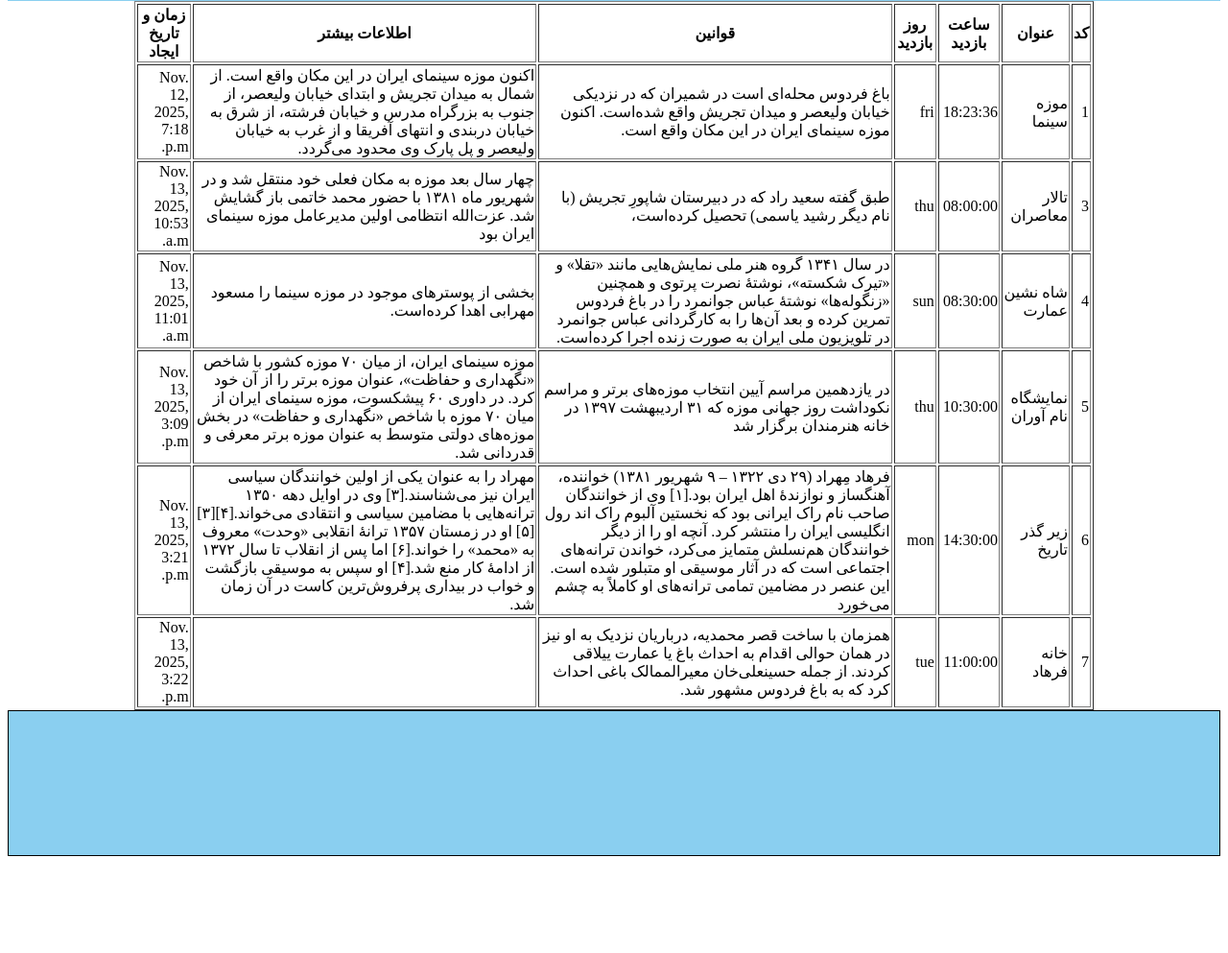
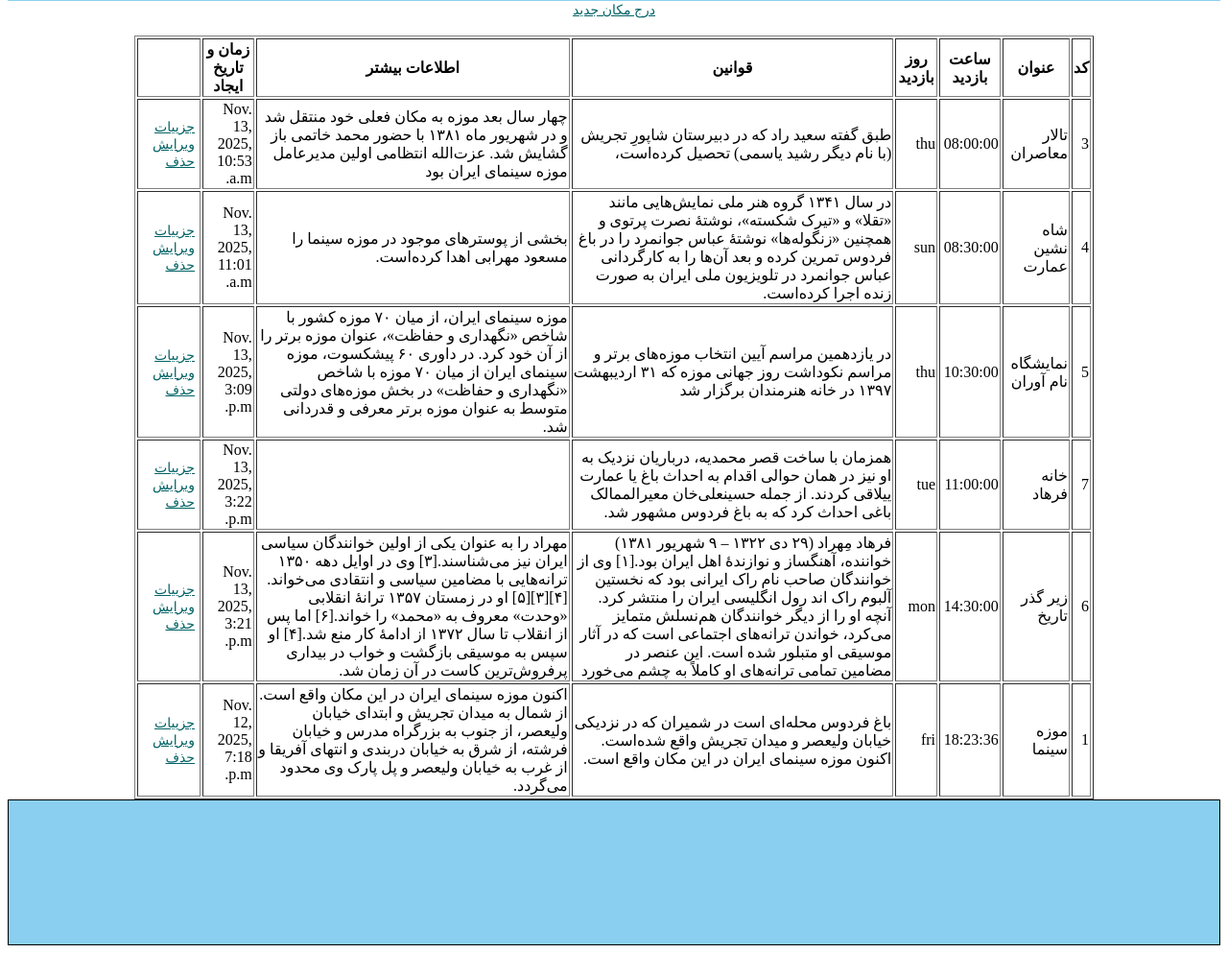
Before and after one commit to reza25224/Ferdos_Garden, a Django app: page /introduction/list/ in a window 1280 px wide. Shown: the part 157-1150 px from the top of the page at 96% size. Before the commit the page ends 1049 px from the top, so only its background shows below. Run offline with Django 5.2, Linux system fonts and the light colour scheme; data comes from the database, SQL or seed files in the repository; both versions use the stored data as it was after the commit.

Commit message:
1404-08-22-1

```diff
--- a/apps/introduction/urls.py
+++ b/apps/introduction/urls.py
@@ -6,7 +6,7 @@ urlpatterns = [
    path('step1/',VisitorGroup.as_view(),name='VisitorGroup'),
    path('add/',PlaceCreate.as_view(),name='PlaceCreate'),
    path('list/',Placelist.as_view(),name='Placelist'),
-   path('detail/<int:pk>',PlaceDetail.as_view(),name='PlaceDtail'),
+   path('detail/<int:pk>',PlaceDetail.as_view(),name='PlaceDetail'),
    path('update/<int:pk>',PlaceUpdate.as_view(),name='PlaceUpdate'),
    path('delete/<int:pk>',PlaceDelete.as_view(),name='PlaceDelete')
 
--- a/apps/introduction/views.py
+++ b/apps/introduction/views.py
@@ -25,6 +25,7 @@ class PlaceCreate(CreateView):
 #----------------------------------------PLace List
 class Placelist(ListView):
     model=Place
+    queryset=Place.objects.order_by('visiting_hours')
 
 #----------------------------------------Place Detail
 class PlaceDetail(DetailView):
--- a/static/css/style.css
+++ b/static/css/style.css
@@ -20,3 +20,11 @@ body{
     border: 1px solid;
     text-align: center;
 }
+
+.btn{
+  padding :.25rem .25rem .5rem ;
+  font-size: .875rem;
+  line-height: .5;
+  border-radius: .2rem;
+  color: #036366;
+}
--- a/templates/base.html
+++ b/templates/base.html
@@ -6,8 +6,9 @@
     <meta name="viewport" content="width=device-width, initial-scale=1.0">
     <title>Document</title>
     <link rel="stylesheet" href="{% static 'css/style.css' %}">
+    <link rel="stylesheet" href="{% static 'css/bootstrap-rtl.min.css' %}">
 </head>
-<body>
+<body class="rtl">
     <header>
 
             <div  class="header">
--- a/templates/introduction/Place_confirm_delete.html
+++ b/templates/introduction/Place_confirm_delete.html
@@ -9,5 +9,7 @@
             </span>
              موافق هستید؟</h3>
         <input type="submit" value="بله">
+        <a href="{% url 'Placelist' %}">برگشت به لیست</a>
+        <a href="{% url 'PlaceUpdate' place.pk %}" class="btn">ویرایش</a>
     </form>
 {% endblock content %}
--- a/templates/introduction/Place_detail.html
+++ b/templates/introduction/Place_detail.html
@@ -8,6 +8,7 @@
         <p>{{object.regulations }}</p>
         <p>{{object.more_info }}</p>
         <p>{{object.created_at}}</p>
-
+        <a href="{% url 'Placelist' %}">برگشت به لیست</a>
+        <a href="{% url 'PlaceUpdate' place.pk %}" class="btn">ویرایش</a>
 
 {% endblock content %}
--- a/templates/introduction/Place_form.html
+++ b/templates/introduction/Place_form.html
@@ -5,5 +5,6 @@
         {% csrf_token %}
         {{form.as_p}}
         <input type="submit" value="درج مکان">
+        <a href="{% url 'Placelist' %}">برگشت به لیست</a>
     </form>
 {% endblock content %}
--- a/templates/introduction/Place_list.html
+++ b/templates/introduction/Place_list.html
@@ -1,6 +1,10 @@
 {% extends 'base.html' %}
 
 {% block content %}
+    <div style="text-align: center;">
+        <a href="{% url 'PlaceCreate' %}" class="btn">درج مکان جدید</a>
+    </div>
+    <br>
     <table border="1" width="1000"  style="margin:0 auto ;">
         <tr>
             <th>کد</th>
@@ -10,6 +14,7 @@
             <th>قوانین</th>
             <th>اطلاعات بیشتر</th>
             <th>زمان و تاریخ ایجاد</th>
+            <th></th>
         </tr>
         {% for place in object_list %}
             <tr>
@@ -20,6 +25,11 @@
                 <td>{{place.regulations}}</td>
                 <td>{{place.more_info}}</td>
                 <td>{{place.created_at}}</td>
+                <td>
+                    <a href="{% url 'PlaceDetail' place.pk %}" class="btn">جزییات</a>
+                    <a href="{% url 'PlaceUpdate' place.pk %}" class="btn">ویرایش</a>
+                    <a href="{% url 'PlaceDelete' place.pk %}" class="btn">حذف</a>
+                </td>
             </tr>
         {% endfor %}
     </table>
```
Also changed, not shown: db.sqlite3, static/css/bootstrap-rtl.min.css (added).
